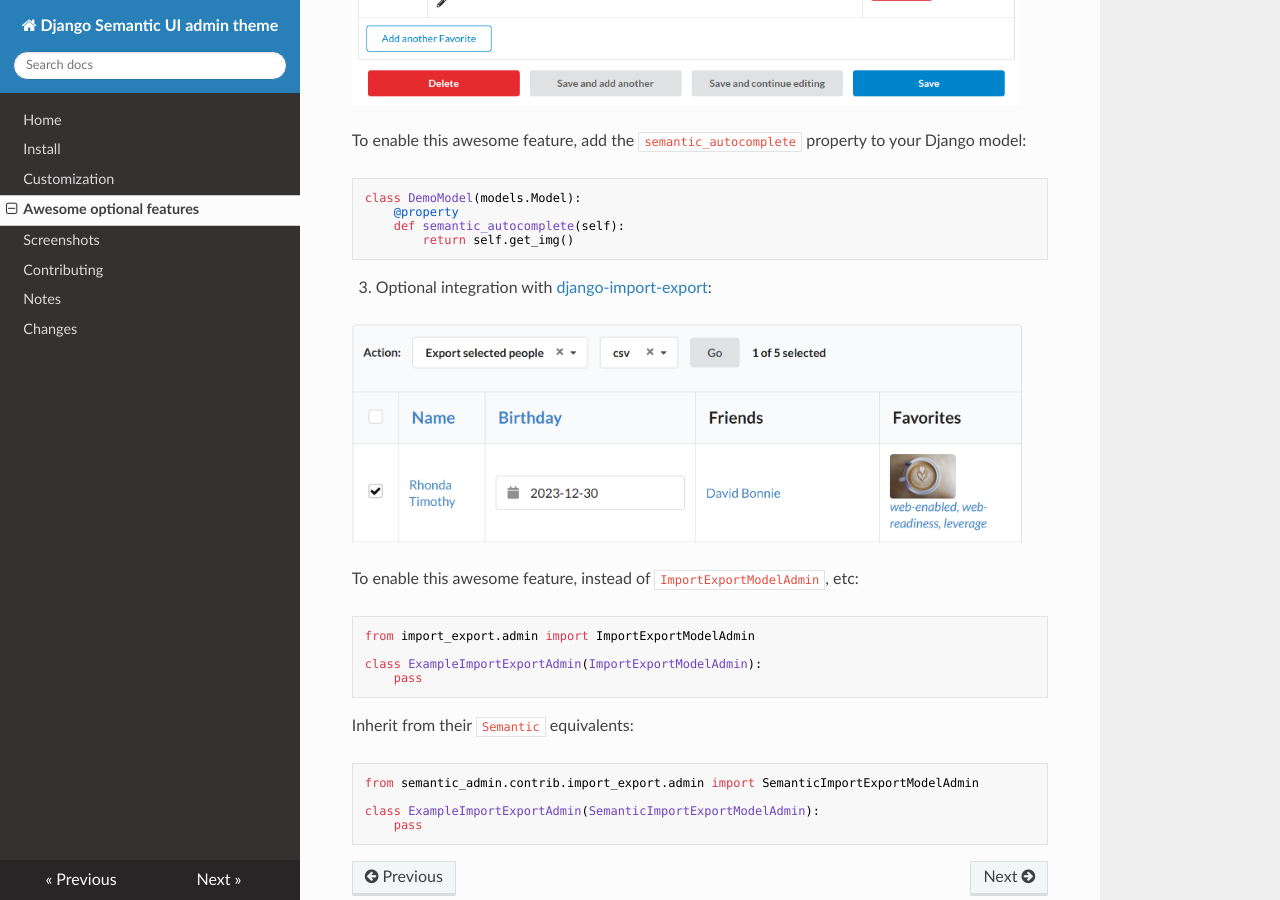
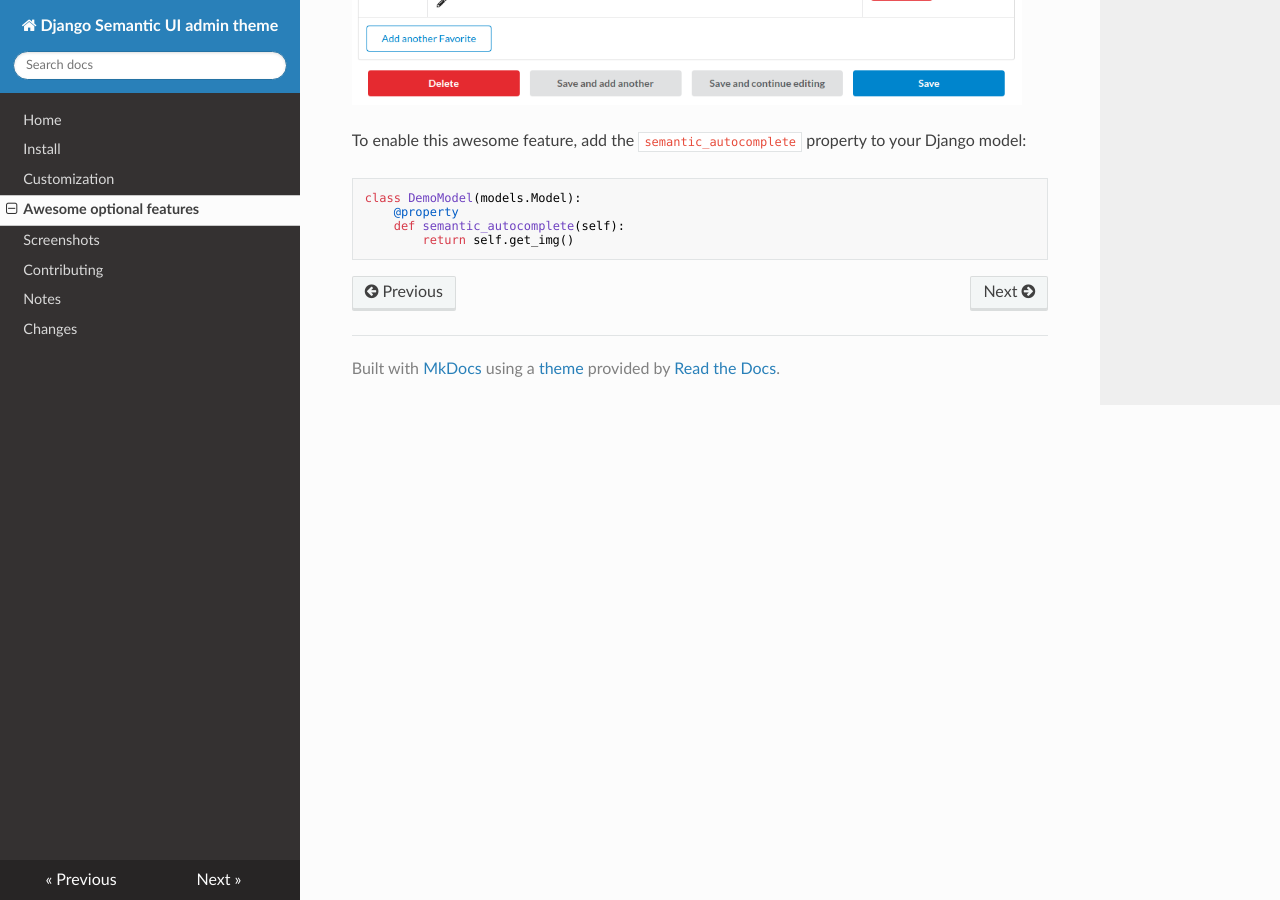
Before and after one commit to globophobe/django-semantic-admin, an MkDocs documentation site: the page built from docs/awesome.md, in a window 1280 px wide and 900 px high, scrolled down 1184 px. Built offline with MkDocs 1.6.1, drawn with Linux system fonts in a browser that asks for light colours; nearby versions of some CDN libraries.

Commit message:
:memo: update docs

````diff
--- a/docs/awesome.md
+++ b/docs/awesome.md
@@ -31,25 +31,3 @@ class DemoModel(models.Model):
     def semantic_autocomplete(self):
         return self.get_img()
 ```
-
-<ol start="3"><li>Optional integration with <a href="https://github.com/django-import-export/django-import-export">django-import-export</a>:</li></ol>
-
-<img src="https://raw.githubusercontent.com/globophobe/django-semantic-admin/master/docs/screenshots/django-import-export.png" width="670" alt="django-import-export" />
-
-To enable this awesome feature, instead of `ImportExportModelAdmin`, etc:
-
-```python
-from import_export.admin import ImportExportModelAdmin
-
-class ExampleImportExportAdmin(ImportExportModelAdmin):
-    pass
-```
-
-Inherit from their `Semantic` equivalents:
-
-```python
-from semantic_admin.contrib.import_export.admin import SemanticImportExportModelAdmin
-
-class ExampleImportExportAdmin(SemanticImportExportModelAdmin):
-    pass
-```
````
Also changed, not shown: CHANGES.md (+2 -1 lines), README.md (+0 -22 lines), docs/changes.md (+5 -0 lines), docs/screenshots/django-import-export.png (deleted).
